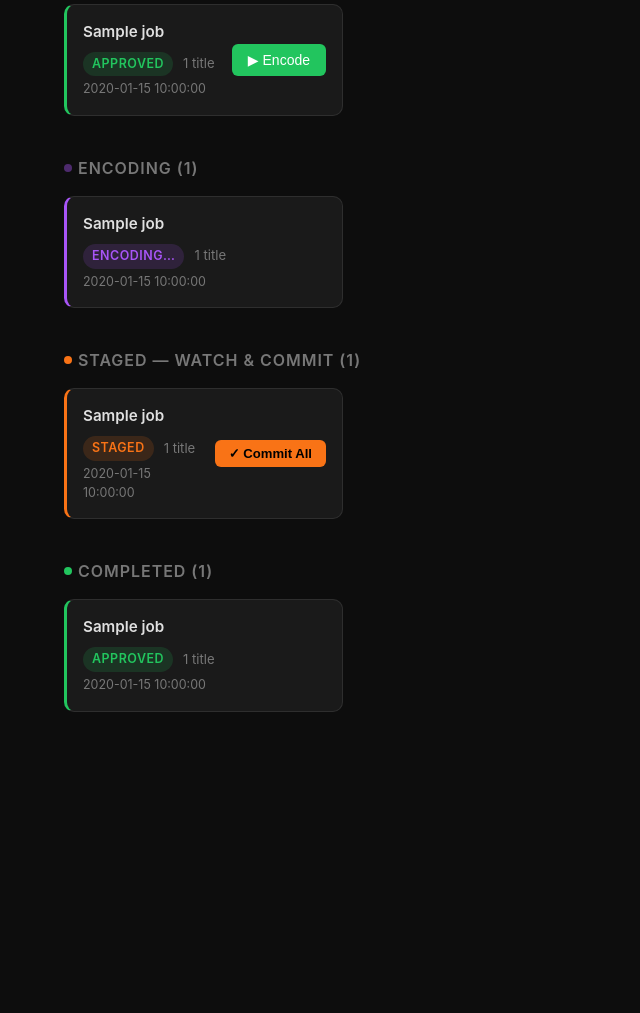
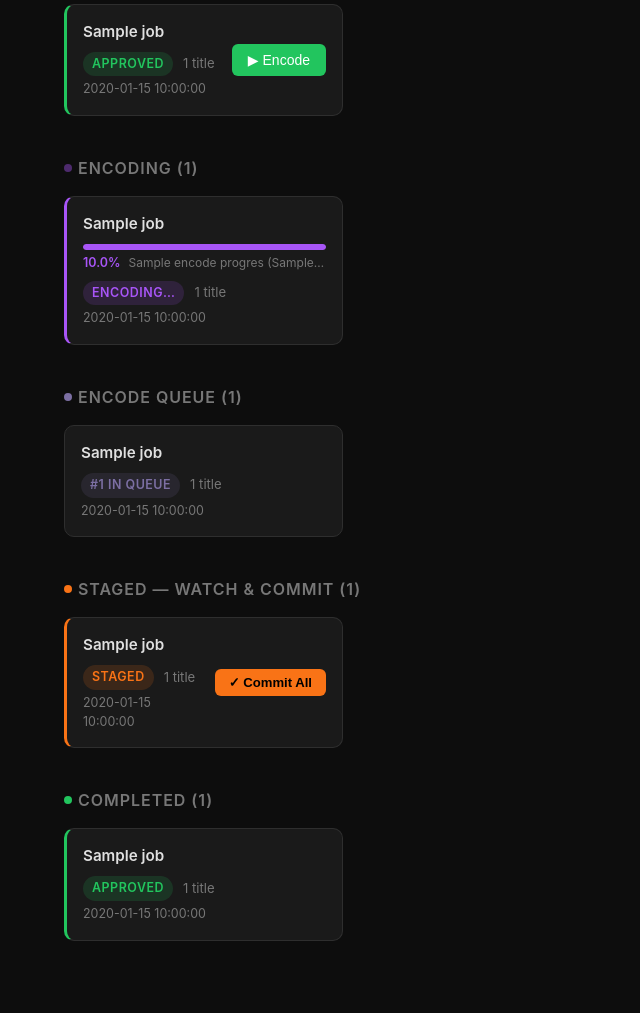
Before and after one commit to fenichey-vin/Dexterslab-media, a Flask app: template templates/dashboard.html in a window 1280 px wide. Shown: the part 664-1677 px from the top of the page, without its empty margins (0-640 px from the left). Before the commit the page ends 1376 px from the top, so only its background shows below. Run offline with Flask 3, Linux system fonts and the light colour scheme; the template is opened without the code that fills it: most values are stand-ins (such as "Sample title", 1, 10 or a date in 2020).

Commit message:
Add encode queue with progress, startup recovery, and remove button for empty jobs
- Encode queue serializes HandBrake jobs (one at a time); dashboard shows Encode Queue section with position badges
- Real-time encode progress (%, fps, ETA) streamed from HandBrakeCLI stderr into DB and displayed on card
- Startup recovery detects stuck encoding jobs on boot and re-queues them; cleans up orphaned partial staging files
- Review cards with 0 titles now show a red Remove button that deletes the DB record and the empty review directory
- delete_job route cleans up filesystem for 0-title jobs (rmtree review_path when no titles exist)

Co-Authored-By: Claude Sonnet 4.6 <noreply@anthropic.com>

```diff
--- a/app.py
+++ b/app.py
@@ -10,6 +10,7 @@ import re
 import shutil
 import subprocess
 import threading
+import queue as _queue
 import time
 import urllib.request
 import urllib.error
@@ -29,6 +30,96 @@ from disc import detect_drives, scan_disc, flag_titles, rip_title, get_duration,
 app = Flask(__name__, static_url_path='/media/static')
 app.secret_key = 'mediaintel-change-in-production'
 app.config['MAX_CONTENT_LENGTH'] = None  # MKVs can be many GB
+
+# ── Encode queue (one job at a time) ─────────────────────────────────────────
+_encode_queue = _queue.Queue()
+
+def _encode_worker():
+    while True:
+        job_id = _encode_queue.get()
+        try:
+            _encode_job_bg(job_id)
+        except Exception:
+            pass
+        finally:
+            _encode_queue.task_done()
+
+threading.Thread(target=_encode_worker, daemon=True).start()
+
+
+def _startup_recovery():
+    """Recover jobs stuck in 'encoding' from a previous service run.
+
+    With KillMode=process in systemd, HandBrakeCLI survives a Flask restart.
+    On boot: if the process is still alive, wait for it then re-queue.
+    If it's dead, delete any partial staging files and re-queue immediately.
+    """
+    all_jobs = db.get_all_jobs()
+    stuck = [j for j in all_jobs if j['status'] == 'encoding']
+    if not stuck:
+        return
+
+    # Collect paths that are legitimately complete (referenced in titles.staged_path)
+    legitimate_staged = set()
+    for j in all_jobs:
+        for t in db.get_titles(j['id']):
+            if t.get('staged_path'):
+                legitimate_staged.add(t['staged_path'])
+
+    # Identify live orphaned HandBrake processes and the files they're writing
+    active_output_files = set()
+    live_pid_by_job = {}
+    for job in stuck:
+        progress = job.get('encode_progress')
+        pid = progress.get('pid') if isinstance(progress, dict) else None
+        if not pid:
+            continue
+        try:
+            os.kill(pid, 0)
+            cmdline = Path(f'/proc/{pid}/cmdline').read_bytes()
+            if b'HandBrakeCLI' not in cmdline:
+                continue
+            parts = cmdline.split(b'\x00')
+            for i, part in enumerate(parts):
+                if part == b'-o' and i + 1 < len(parts):
+                    active_output_files.add(parts[i + 1].decode('utf-8', errors='replace'))
+            live_pid_by_job[job['id']] = pid
+        except Exception:
+            pass
+
+    # Delete partial staging files — not legitimately complete, not actively written
+    for p in STAGING_DIR.glob('*.mkv'):
+        if str(p) not in legitimate_staged and str(p) not in active_output_files:
+            try:
+                p.unlink()
+                print(f'[recovery] removed partial staging file: {p.name}')
+            except Exception:
+                pass
+
+    for job in stuck:
+        job_id = job['id']
+        if job_id in live_pid_by_job:
+            pid = live_pid_by_job[job_id]
+            print(f'[recovery] job {job_id}: HandBrake PID {pid} still running — monitoring')
+
+            def _watch(jid=job_id, p=pid):
+                while True:
+                    try:
+                        os.kill(p, 0)
+                        time.sleep(10)
+                    except (ProcessLookupError, PermissionError):
+                        break
+                print(f'[recovery] PID {p} finished — re-queuing {jid}')
+                db.set_encode_progress(jid, None)
+                db.set_job_status(jid, 'approved')
+                _encode_queue.put(jid)
+
+            threading.Thread(target=_watch, daemon=True).start()
+        else:
+            print(f'[recovery] job {job_id}: no live HandBrake — re-queuing')
+            db.set_encode_progress(job_id, None)
+            db.set_job_status(job_id, 'approved')
+            _encode_queue.put(job_id)
 
 
 # ── Template filters ─────────────────────────────────────────────────────────
@@ -67,6 +158,18 @@ def fmt_size(b):
     return f'{b:.1f} PB'
 
 
+@app.template_filter('eta_format')
+def fmt_eta(secs):
+    if not secs:
+        return ''
+    secs = int(secs)
+    h, rem = divmod(secs, 3600)
+    m = rem // 60
+    if h:
+        return f'{h}h {m:02d}m'
+    return f'{m}m'
+
+
 @app.template_filter('reltime')
 def fmt_reltime(iso):
     try:
@@ -90,14 +193,16 @@ def dashboard():
     active    = [j for j in all_jobs if j['status'] == 'ingesting']
     review    = [j for j in all_jobs if j['status'] == 'review']
     approved  = [j for j in all_jobs if j['status'] == 'approved']
+    enc_queue = [j for j in all_jobs if j['status'] == 'queued']
     encoding  = [j for j in all_jobs if j['status'] == 'encoding']
     staged    = [j for j in all_jobs if j['status'] == 'staged']
     completed = [j for j in all_jobs if j['status'] in ('complete', 'error')]
     total_titles = sum(j['title_count'] for j in all_jobs)
     return render_template('dashboard.html',
                            active=active, review=review,
-                           approved=approved, encoding=encoding,
-                           staged=staged, completed=completed,
+                           approved=approved, enc_queue=enc_queue,
+                           encoding=encoding, staged=staged,
+                           completed=completed,
                            total_titles=total_titles,
                            now=time.time())
 
@@ -151,12 +256,11 @@ def approve_job(job_id):
         return jsonify({'error': str(e)}), 500
     db.set_job_status(job_id, 'approved')
 
-    # Optional: immediately start encoding when auto_encode=True
+    # Optional: immediately queue encoding when auto_encode=True
     auto_encode = (request.get_json(silent=True) or {}).get('auto_encode', False)
     if auto_encode:
-        db.set_job_status(job_id, 'encoding')
-        t = threading.Thread(target=_encode_job_bg, args=(job_id,), daemon=True)
-        t.start()
+        db.set_job_status(job_id, 'queued')
+        _encode_queue.put(job_id)
 
     return jsonify({'ok': True, 'path': str(out_path)})
 
@@ -217,7 +321,18 @@ def export_json(job_id):
 
 @app.route('/media/job/<job_id>/delete', methods=['POST'])
 def delete_job(job_id):
-    db.delete_job(job_id)
+    job = db.get_job(job_id)
+    if job:
+        titles = db.get_titles(job_id)
+        review_path = Path(job['review_path'])
+        db.delete_job(job_id)
+        if not titles and review_path.exists():
+            try:
+                shutil.rmtree(str(review_path))
+            except Exception:
+                pass
+    else:
+        db.delete_job(job_id)
     return jsonify({'ok': True})
 
 
@@ -228,13 +343,12 @@ def start_encode(job_id):
     job = db.get_job(job_id)
     if not job:
         return jsonify({'error': 'Not found'}), 404
-    if job['status'] == 'encoding':
-        return jsonify({'error': 'Already encoding'}), 400
+    if job['status'] in ('encoding', 'queued'):
+        return jsonify({'error': 'Already encoding or queued'}), 400
     if job['status'] != 'approved':
         return jsonify({'error': f'Job must be approved first (currently: {job["status"]})'}), 400
-    db.set_job_status(job_id, 'encoding')
-    t = threading.Thread(target=_encode_job_bg, args=(job_id,), daemon=True)
-    t.start()
+    db.set_job_status(job_id, 'queued')
+    _encode_queue.put(job_id)
     return jsonify({'ok': True})
 
 
@@ -262,7 +376,9 @@ def commit_title(job_id, n):
     if dest is None:
         return jsonify({'error': 'This type is skipped (play_all/deleted/unknown)'}), 400
 
-    dest = _unique_path(dest)
+    if dest.exists():
+        return jsonify({'error': f'File already exists in library: {dest.name} — delete it first if you want to replace it'}), 409
+
     dest.parent.mkdir(parents=True, exist_ok=True)
     try:
         shutil.move(str(staged), str(dest))
@@ -293,7 +409,9 @@ def commit_all(job_id):
         dest = _route_library(cls, n)
         if dest is None:
             continue
-        dest = _unique_path(dest)
+        if dest.exists():
+            errors.append(f'title_{n}: already in library ({dest.name}) — delete it first')
+            continue
         dest.parent.mkdir(parents=True, exist_ok=True)
         try:
             shutil.move(str(path), str(dest))
@@ -382,11 +500,66 @@ def _unique_path(path):
         i += 1
 
 
+def _run_handbrake(cmd, job_id, title_name, title_idx, title_total):
+    """Run HandBrakeCLI and stream progress from stderr into encode_progress."""
+    pct_re = re.compile(rb'(\d+\.\d+)\s*%')
+    fps_re = re.compile(rb'avg\s+([\d.]+)\s*fps')
+    eta_re = re.compile(rb'ETA\s+(\d+)h(\d+)m(\d+)s')
+
+    proc = subprocess.Popen(
+        cmd, stderr=subprocess.PIPE, stdout=subprocess.DEVNULL,
+        start_new_session=True,  # detach from Flask — survives service restart
+    )
+    # Store PID immediately so startup recovery can find this process
+    db.set_encode_progress(job_id, {
+        'pct': 0.0, 'fps': 0.0, 'eta_secs': 0,
+        'title': title_name, 'idx': title_idx, 'total': title_total,
+        'ts': time.time(), 'pid': proc.pid,
+    })
+    last_save = [0.0]
+
+    def _reader():
+        buf = b''
+        while True:
+            try:
+                chunk = proc.stderr.read1(4096)
+            except Exception:
+                break
+            if not chunk:
+                break
+            buf = (buf + chunk)[-2048:]
+            now = time.time()
+            if now - last_save[0] < 3.0:
+                continue
+            m_pct = pct_re.search(buf)
+            if not m_pct:
+                continue
+            pct = float(m_pct.group(1))
+            m_fps = fps_re.search(buf)
+            m_eta = eta_re.search(buf)
+            fps = float(m_fps.group(1)) if m_fps else 0.0
+            eta = (int(m_eta.group(1)) * 3600 + int(m_eta.group(2)) * 60 + int(m_eta.group(3))) if m_eta else 0
+            db.set_encode_progress(job_id, {
+                'pct': round(pct, 1), 'fps': round(fps, 1), 'eta_secs': eta,
+                'title': title_name, 'idx': title_idx, 'total': title_total,
+                'ts': now, 'pid': proc.pid,
+            })
+            last_save[0] = now
+
+    t = threading.Thread(target=_reader, daemon=True)
+    t.start()
+    proc.wait()
+    t.join(timeout=5)
+    return proc.returncode
+
+
 def _encode_job_bg(job_id):
-    """Background thread: HandBrake-encode all titles into the staging folder."""
+    """Encode all titles for one job into staging, one at a time with progress."""
     job = db.get_job(job_id)
     if not job:
         return
+
+    db.set_job_status(job_id, 'encoding')
 
     job_dir  = Path(job['review_path'])
     cls_file = job_dir / 'classification.json'
@@ -406,42 +579,62 @@ def _encode_job_bg(job_id):
     with open(cls_file) as f:
         classifications = json.load(f)
 
-    _log(f'=== Encode start (staging): {job["name"]} ({job_id}) ===')
-    ok = fail = 0
-
+    # Build list of encodable titles up front for total count
+    encodable = []
     for key, cls in sorted(classifications.items()):
         m = re.match(r'^title_(\d+)$', key)
         if not m:
             continue
-        title_num = int(m.group(1))
-
         if cls.get('type') in ('play_all', 'deleted', 'unknown'):
             continue
+        encodable.append((int(m.group(1)), cls))
 
+    _log(f'=== Encode start (staging): {job["name"]} ({job_id}) — {len(encodable)} titles ===')
+    ok = fail = 0
+
+    for title_idx, (title_num, cls) in enumerate(encodable):
         title_dir = job_dir / f'title_{title_num}'
         mkv_files = sorted(title_dir.glob('*.mkv'))
         if not mkv_files:
-            _log(f'FAIL {job_id} {key}: MKV missing')
+            _log(f'FAIL {job_id} title_{title_num}: MKV missing')
             fail += 1
             continue
 
-        output_path = _unique_path(_route_staging(cls, title_num))
-        if output_path is None:
+        staging_path = _route_staging(cls, title_num)
+        if staging_path is None:
             continue
 
-        result = subprocess.run([
+        # Skip — don't create _2 duplicates — if this filename already landed
+        # in staging from a different job for the same content.
+        if staging_path.exists():
+            _log(f'SKIP {job_id} title_{title_num}: staging file already exists ({staging_path.name})')
+            ok += 1
+            db.update_title(job_id, title_num, staged_path=str(staging_path))
+            continue
+
+        title_name = staging_path.stem
+        db.set_encode_progress(job_id, {
+            'pct': 0.0, 'fps': 0.0, 'eta_secs': 0,
+            'title': title_name, 'idx': title_idx + 1, 'total': len(encodable),
+            'ts': time.time(),
+        })
+
+        cmd = [
             'HandBrakeCLI', '-i', str(mkv_files[0]), '-t', '1',
-            '-o', str(output_path), '--preset', HB_PRESET,
-            *HB_FILTERS, *HB_AUDIO
-        ])
+            '-o', str(staging_path), '--preset', HB_PRESET,
+            *HB_FILTERS, *HB_AUDIO,
+        ]
+        rc = _run_handbrake(cmd, job_id, title_name, title_idx + 1, len(encodable))
 
-        if result.returncode == 0:
+        if rc == 0:
             ok += 1
-            db.update_title(job_id, title_num, staged_path=str(output_path))
-            _log(f'OK   {job_id} {key}: {output_path}')
+            db.update_title(job_id, title_num, staged_path=str(staging_path))
+            _log(f'OK   {job_id} title_{title_num}: {staging_path}')
         else:
             fail += 1
-            _log(f'FAIL {job_id} {key}: HandBrakeCLI error')
+            _log(f'FAIL {job_id} title_{title_num}: HandBrakeCLI error (rc={rc})')
+
+    db.set_encode_progress(job_id, None)
 
     if fail == 0:
         db.set_job_status(job_id, 'staged')
@@ -1043,5 +1236,6 @@ def health():
 
 if __name__ == '__main__':
     db.init_db()
+    _startup_recovery()
     print(f'Media Intel Dashboard → http://0.0.0.0:{PORT}/media')
     app.run(host='0.0.0.0', port=PORT, debug=False, threaded=True)
--- a/static/app.js
+++ b/static/app.js
@@ -272,7 +272,7 @@ function approveAndEncode(jobId) {
 
 function encodeJob(jobId, event) {
   if (event) { event.preventDefault(); event.stopPropagation(); }
-  if (!confirm('Start HandBrake encoding for this job? It will run in the background.')) return;
+  if (!confirm('Add this job to the encoding queue?')) return;
   apiPost(`/media/job/${jobId}/encode`, {})
     .then(r => {
       if (r.ok) {
--- a/static/style.css
+++ b/static/style.css
@@ -14,6 +14,7 @@
   --c-review:    #4a9eff;
   --c-approved:  #22c55e;
   --c-encoding:  #a855f7;
+  --c-queued:    #7c6fa3;
   --c-staged:    #f97316;
   --c-complete:  #22c55e;
   --c-error:     #ef4444;
@@ -152,6 +153,12 @@ code {
 }
 .btn-encode:hover { opacity: 0.88; }
 
+.btn-remove {
+  background: var(--c-error);
+  color: #fff;
+}
+.btn-remove:hover { opacity: 0.88; }
+
 /* ─── Status badges ──────────────────────────────────────────────────────────── */
 .badge {
   display: inline-block;
@@ -166,6 +173,7 @@ code {
 .badge.review     { background: rgba(74,158,255,.15); color: var(--c-review); }
 .badge.approved   { background: rgba(34,197,94,.15);  color: var(--c-approved); }
 .badge.encoding   { background: rgba(168,85,247,.15); color: var(--c-encoding); }
+.badge.queued     { background: rgba(124,111,163,.15); color: var(--c-queued); }
 .badge.staged     { background: rgba(249,115,22,.15); color: var(--c-staged); }
 .badge.complete   { background: rgba(34,197,94,.15);  color: var(--c-complete); }
 .badge.error      { background: rgba(239,68,68,.15);  color: var(--c-error); }
@@ -180,6 +188,7 @@ code {
 .status-dot.review    { background: var(--c-review); animation: pulse 2s infinite; }
 .status-dot.approved  { background: var(--c-approved); }
 .status-dot.encoding  { background: var(--c-encoding); animation: pulse 1.5s infinite; }
+.status-dot.queued    { background: var(--c-queued); }
 .status-dot.staged    { background: var(--c-staged); }
 .status-dot.complete  { background: var(--c-complete); }
 
@@ -615,6 +624,16 @@ code {
   box-shadow: 0 0 60px rgba(0,0,0,.8);
 }
 
+/* ─── Encode progress bar ────────────────────────────────────────────────────── */
+.enc-progress-wrap { margin: 4px 0 8px; }
+.enc-fill {
+  height: 100%;
+  background: var(--c-encoding);
+  border-radius: 3px;
+  transition: width 0.4s ease;
+}
+.enc-pct { font-size: 0.78rem; font-weight: 600; color: var(--c-encoding); }
+
 /* ─── Rip progress bar ────────────────────────────────────────────────────────── */
 .rip-progress-wrap { margin: 4px 0 8px; }
 .rip-track {
--- a/templates/base.html
+++ b/templates/base.html
@@ -5,6 +5,7 @@
   <meta name="viewport" content="width=device-width, initial-scale=1.0">
   <title>{% block title %}Media Intel Dashboard{% endblock %}</title>
   <link rel="stylesheet" href="/media/static/style.css">
+  {% block head %}{% endblock %}
 </head>
 <body>
   <header class="site-header">
--- a/templates/dashboard.html
+++ b/templates/dashboard.html
@@ -1,9 +1,11 @@
 {% extends "base.html" %}
 {% block title %}Dashboard — Media Intel{% endblock %}
 
-{% if active or encoding %}
+{% block head %}
+{% if active or encoding or enc_queue %}
 <meta http-equiv="refresh" content="5">
 {% endif %}
+{% endblock %}
 
 
 {% block content %}
@@ -68,6 +70,22 @@
   </h2>
   <div class="job-grid">
     {% for job in review %}
+    {% if job.title_count == 0 %}
+    <div class="job-card review job-card-with-action">
+      <a href="/media/job/{{ job.id }}" class="job-card-inner">
+        <div class="job-card-name">{{ job.name }}</div>
+        <div class="job-card-meta">
+          <span class="badge review">Classify Titles</span>
+          <span>0 titles</span>
+        </div>
+        {% if job.disc_label %}
+        <div class="job-card-disc">{{ job.disc_label }}</div>
+        {% endif %}
+        <div class="job-card-time">{{ job.created_at | reltime }}</div>
+      </a>
+      <button class="btn btn-remove" onclick="removeJob('{{ job.id }}', event)">✕ Remove</button>
+    </div>
+    {% else %}
     <a href="/media/job/{{ job.id }}" class="job-card review">
       <div class="job-card-name">{{ job.name }}</div>
       <div class="job-card-meta">
@@ -79,6 +97,7 @@
       {% endif %}
       <div class="job-card-time">{{ job.created_at | reltime }}</div>
     </a>
+    {% endif %}
     {% endfor %}
   </div>
 </section>
@@ -118,13 +137,48 @@
   </h2>
   <div class="job-grid">
     {% for job in encoding %}
+    {% set p = job.encode_progress %}
     <a href="/media/job/{{ job.id }}" class="job-card encoding">
       <div class="job-card-name">{{ job.name }}</div>
+      {% if p %}
+      <div class="enc-progress-wrap">
+        <div class="rip-track">
+          <div class="enc-fill" style="width:{{ p.pct }}%"></div>
+        </div>
+        <div class="rip-meta">
+          <span class="enc-pct">{{ "%.1f"|format(p.pct) }}%</span>
+          <span class="rip-op">
+            {{ p.title }}{% if p.total > 1 %} ({{ p.idx }}/{{ p.total }}){% endif %}{% if p.fps %} &middot; {{ "%.1f"|format(p.fps) }} fps{% endif %}{% if p.eta_secs %} &middot; ETA {{ p.eta_secs | eta_format }}{% endif %}
+          </span>
+        </div>
+      </div>
+      {% endif %}
       <div class="job-card-meta">
         <span class="badge encoding">Encoding…</span>
         <span>{{ job.title_count }} title{{ 's' if job.title_count != 1 else '' }}</span>
       </div>
-      <div class="job-card-time">{{ job.created_at | reltime }}</div>
+      <div class="job-card-time">{{ job.updated_at | reltime }}</div>
+    </a>
+    {% endfor %}
+  </div>
+</section>
+{% endif %}
+
+{% if enc_queue %}
+<section class="job-section">
+  <h2 class="section-title">
+    <span class="status-dot queued"></span>
+    Encode Queue ({{ enc_queue|length }})
+  </h2>
+  <div class="job-grid">
+    {% for job in enc_queue %}
+    <a href="/media/job/{{ job.id }}" class="job-card queued">
+      <div class="job-card-name">{{ job.name }}</div>
+      <div class="job-card-meta">
+        <span class="badge queued">#{{ loop.index }} In Queue</span>
+        <span>{{ job.title_count }} title{{ 's' if job.title_count != 1 else '' }}</span>
+      </div>
+      <div class="job-card-time">{{ job.updated_at | reltime }}</div>
     </a>
     {% endfor %}
   </div>
@@ -189,6 +243,15 @@
 
 {% block extra_js %}
 <script>
+function removeJob(jobId, event) {
+  if (event) { event.preventDefault(); event.stopPropagation(); }
+  if (!confirm('Remove this empty job?')) return;
+  fetch(`/media/job/${jobId}/delete`, { method: 'POST' })
+    .then(r => r.json())
+    .then(d => { if (d.ok) location.reload(); else alert('Error: ' + (d.error || 'unknown')); })
+    .catch(e => alert('Network error: ' + e));
+}
+
 function commitAll(jobId, event) {
   if (event) { event.preventDefault(); event.stopPropagation(); }
   if (!confirm('Move all staged files to the Jellyfin library?')) return;
```
Also changed, not shown: db.py (+31 -12 lines), 1 other file.
